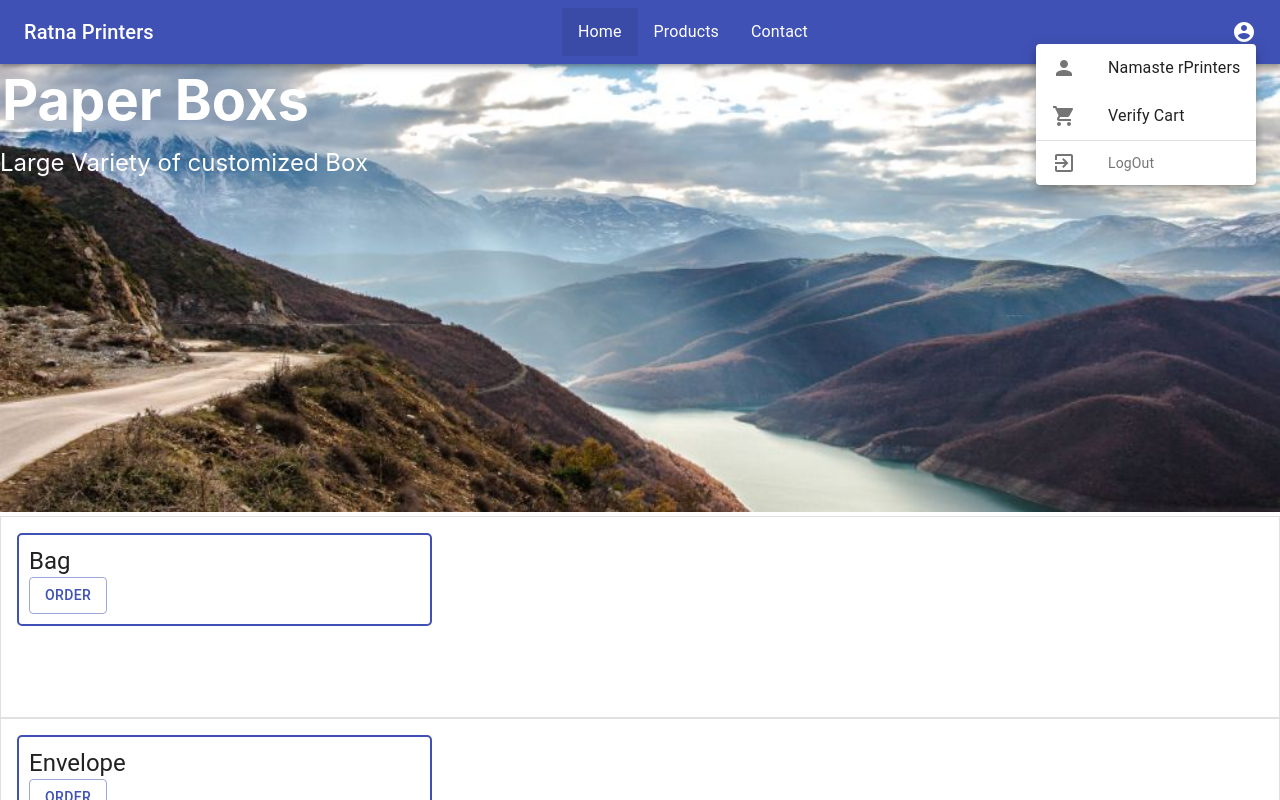
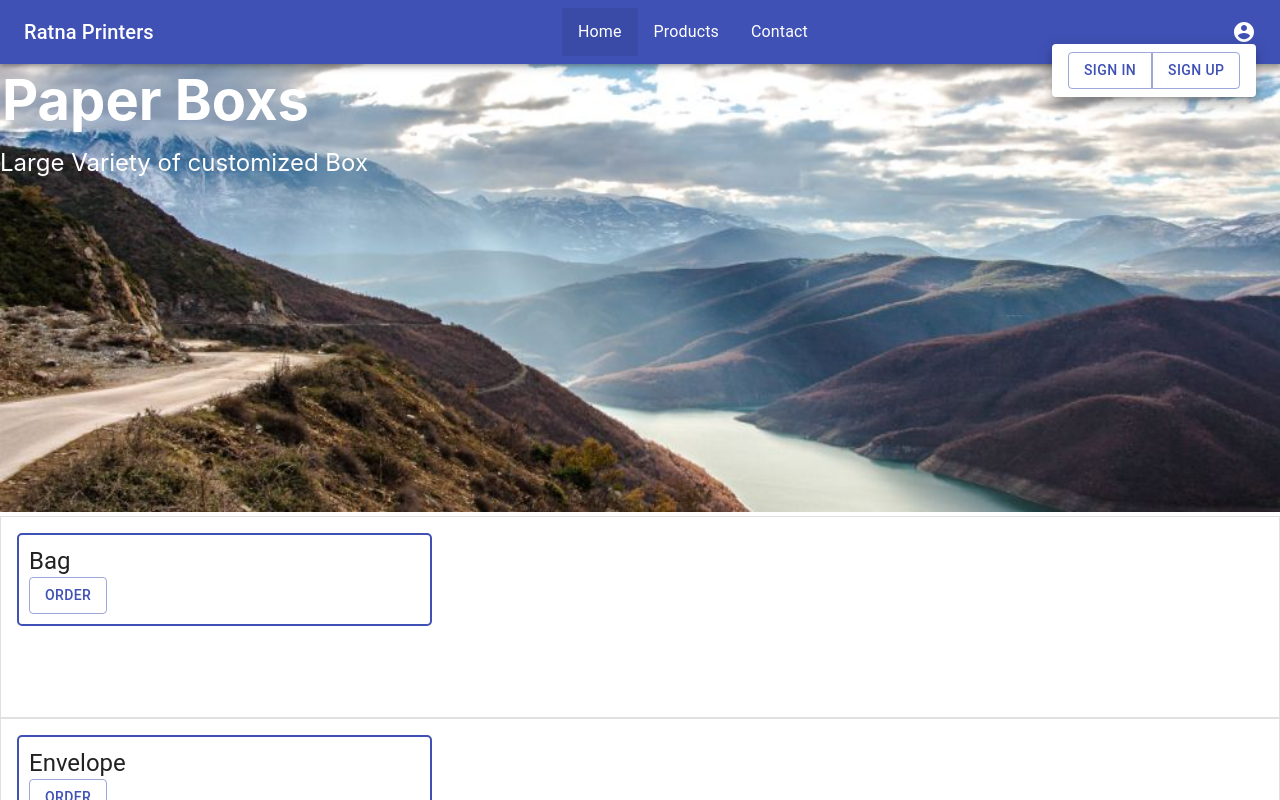
Before and after one commit to rsnjoshi/rPrinters, a React (Create React App) app: page / in a window 1280 px wide. Both pictures are taken after a click on the icon 1243 px from the left and 32 px from the top of the page. Shown: the top 800 px of the page. Built offline with nearby package versions, Linux system fonts and the light colour scheme.

Commit message:
User portal modified

```diff
--- a/src/components/Navigation/UserPortal/UserPortal.js
+++ b/src/components/Navigation/UserPortal/UserPortal.js
@@ -7,6 +7,8 @@ import {
   ListItemText,
   ListItemIcon,
   Divider,
+  ButtonGroup,
+  Button,
 } from "@material-ui/core";
 import { Person, ShoppingCart, ExitToApp } from "@material-ui/icons";
 import classes from "./UserPortal.module.css";
@@ -16,7 +18,7 @@ const UserPortal = (props) => {
   const [anchorEl, setAnchorEl] = useState(null);
 
   const handleClick = (event) => {
-    console.log(event.currentTarget);
+    // console.log(event.currentTarget);
     setAnchorEl(event.currentTarget);
   };
 
@@ -30,6 +32,44 @@ const UserPortal = (props) => {
 
   const open = Boolean(anchorEl);
   const id = open ? "simple-popover" : undefined;
+  const loggedInContent = (
+    <Aux>
+      <ListItem button>
+        <ListItemIcon>
+          <Person />
+        </ListItemIcon>
+        <ListItemText primary="Namaste rPrinters" />
+      </ListItem>
+      <ListItem button>
+        <ListItemIcon>
+          <ShoppingCart />
+        </ListItemIcon>
+        <ListItemText primary="Verify Cart" />
+      </ListItem>
+      <Divider />
+      <ListItem button>
+        <ListItemIcon>
+          <ExitToApp />
+        </ListItemIcon>
+        <ListItemText secondary="LogOut" />
+      </ListItem>
+    </Aux>
+  );
+  const loggedOutContent = (
+    <Aux>
+      <ListItem button>
+        <ButtonGroup variant="text" color="primary" aria-label="Log In">
+          <Button variant="outlined" color="primary">
+            Sign In
+          </Button>
+          <Button variant="outlined" color="primary">
+            Sign Up
+          </Button>
+        </ButtonGroup>
+      </ListItem>
+    </Aux>
+  );
+
   return (
     <Aux>
       <AccountCircle onClick={handleClick} />
@@ -48,25 +88,7 @@ const UserPortal = (props) => {
         }}
       >
         <List disablePadding onMouseLeave={handleMouseLeave}>
-          <ListItem button>
-            <ListItemIcon>
-              <Person />
-            </ListItemIcon>
-            <ListItemText primary="Namaste rPrinters" />
-          </ListItem>
-          <ListItem button>
-            <ListItemIcon>
-              <ShoppingCart />
-            </ListItemIcon>
-            <ListItemText primary="Verify Cart" />
-          </ListItem>
-          <Divider />
-          <ListItem button>
-            <ListItemIcon>
-              <ExitToApp />
-            </ListItemIcon>
-            <ListItemText secondary="LogOut" />
-          </ListItem>
+          {loggedOutContent}
         </List>
       </Popover>
     </Aux>
```
Also changed, not shown: src/containers/Auth/Auth.js (added), src/containers/Auth/Auth.module.css (added).
